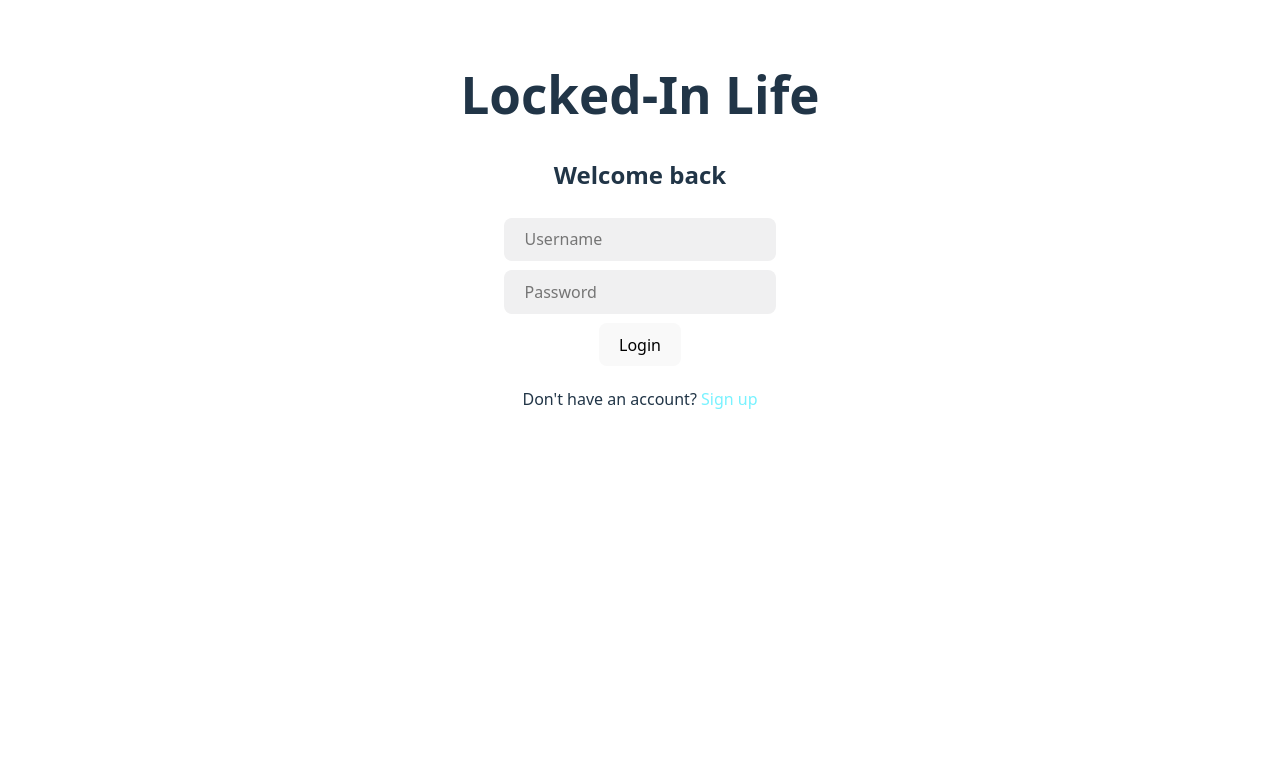
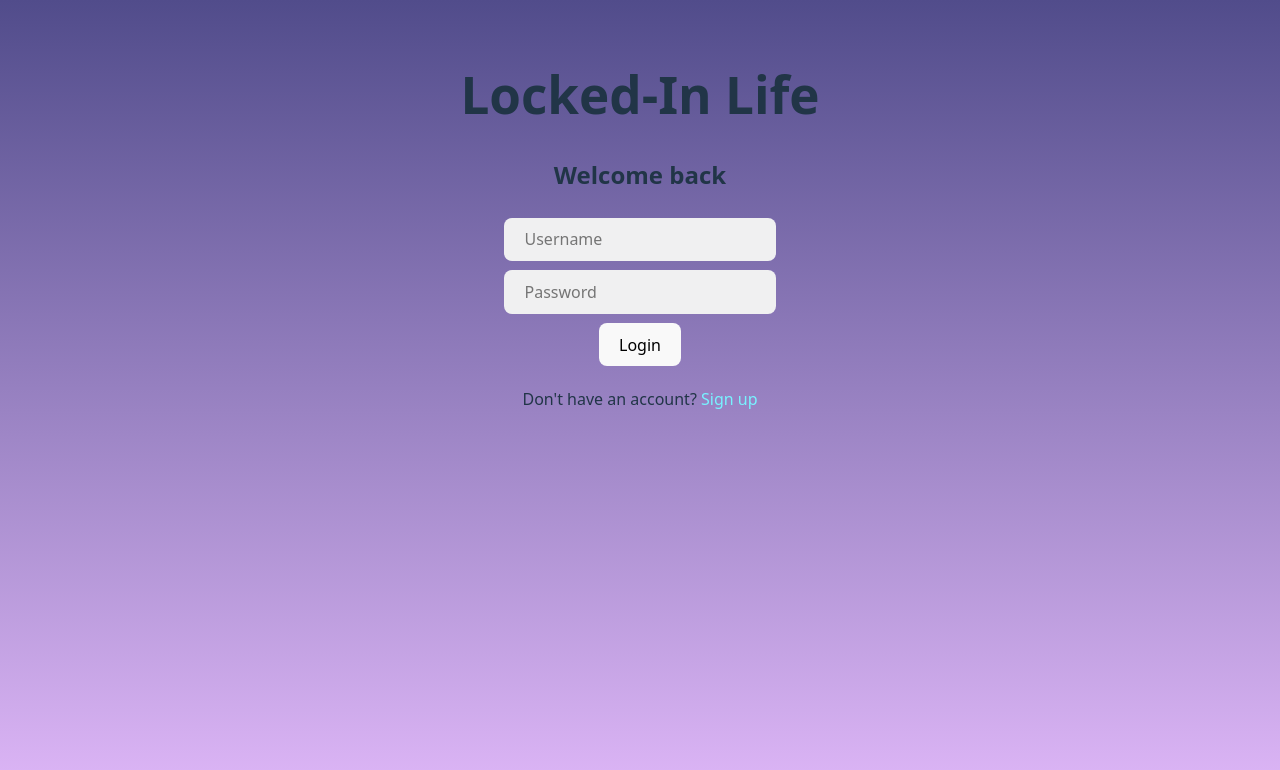
Before and after one commit to Phantom0110/CEN3031-Spring-25-Project, a React (Vite) app in the folder lockedinlife/: page / in a window 1280 px wide. Shown: the top 770 px of the page. Built offline with nearby package versions, Linux system fonts and the light colour scheme.

Commit message:
background gradient
css

```diff
--- a/lockedinlife/package.json
+++ b/lockedinlife/package.json
@@ -23,6 +23,6 @@
     "eslint-plugin-react-hooks": "^5.1.0",
     "eslint-plugin-react-refresh": "^0.4.19",
     "globals": "^15.15.0",
-    "vite": "^6.2.0"
+    "vite": "^6.3.2"
   }
 }
--- a/lockedinlife/src/styles/index.css
+++ b/lockedinlife/src/styles/index.css
@@ -5,7 +5,7 @@
 
   color-scheme: light dark;
   color: rgba(255, 255, 255, 0.87);
-  background-color: #0f2a46;
+  background-image: linear-gradient(#514C8B, #DFB7F8);
 
   font-synthesis: none;
   text-rendering: optimizeLegibility;
```
Also changed, not shown: 1 other file (tests, documents, lock files or other folders).
